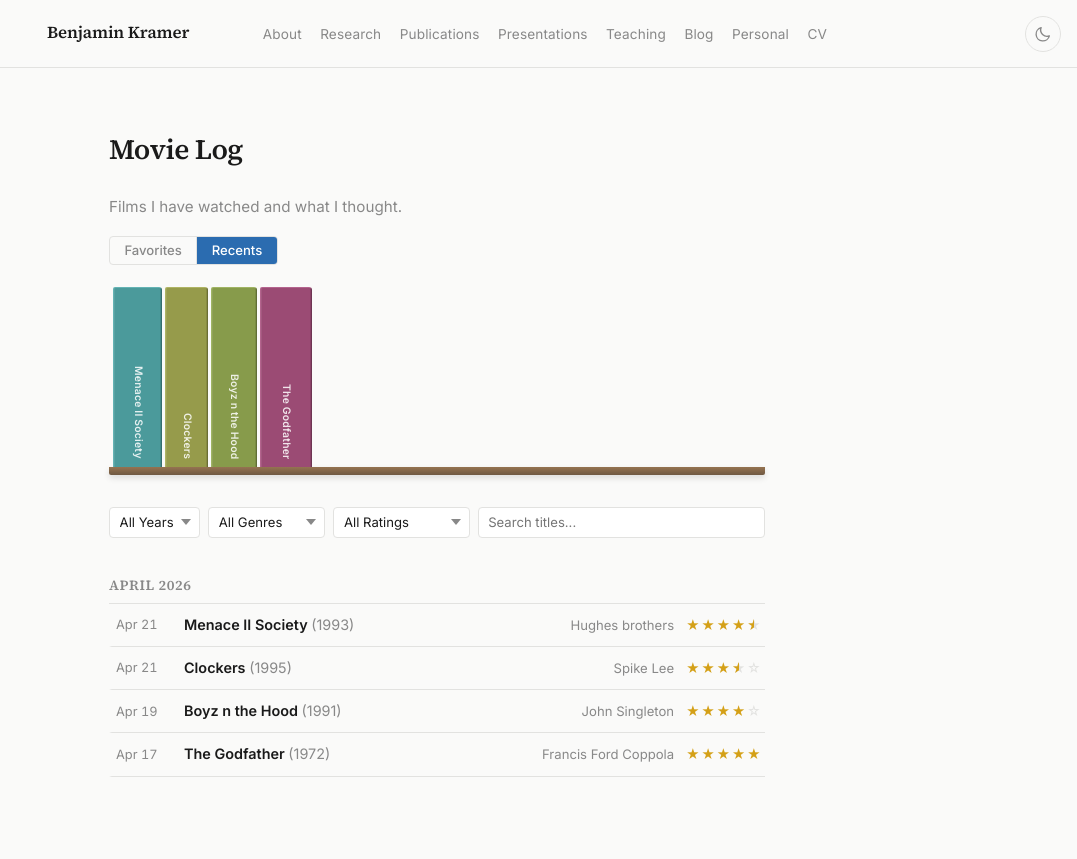
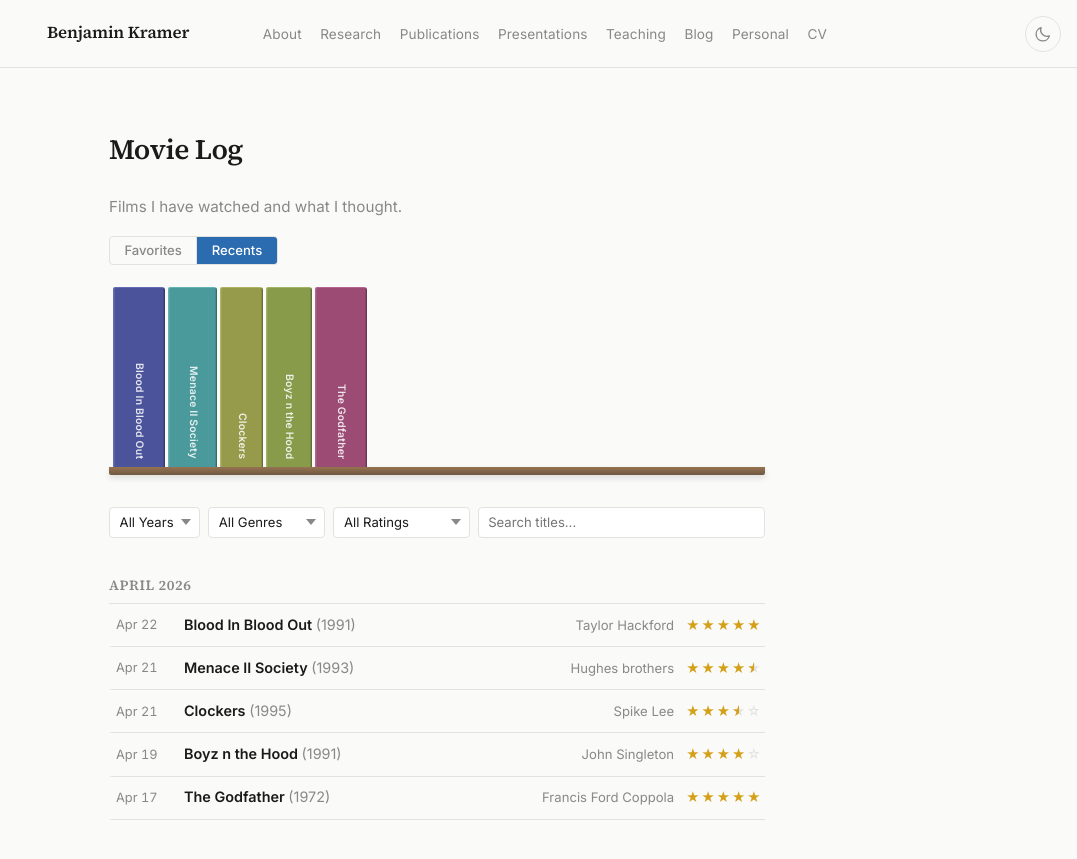
Before and after one commit to benjaminkramer50/benjaminkramer50.github.io, a Jekyll site: the page built from movies.md, in a window 1280 px wide. Shown: the top 859 px of the page, without its empty margins (203-1280 px from the left). Built offline with Jekyll 4.4.1, drawn with Linux system fonts in a browser that asks for light colours; some of the changed lines change nothing that is shown.

Commit message:
Update movies.yml

```diff
--- a/_data/movies.yml
+++ b/_data/movies.yml
@@ -1,3 +1,15 @@
+- title: "Blood In Blood Out"
+  year: 1991
+  director: "Taylor Hackford"
+  rating: 5
+  genre: "Crime drama"
+  date_watched: "2026-04-22"
+  review: "Wow. This is one of the best films I have ever seen. It is a tale of growth, whether positive or negative, and the impact of society and relationships of personal development. The lineage of the characters and their impacts on each other, while ostensibly simple, are extremely, and I mean *extremely* complex.
+
+The multi-faceted nature of the development of each character is outstanding, and the film's length is necessary. Throughout the film, we see the convergence, divergence, and intertwining between Miklo, Paco, and Cruz. The acting, to me, is oustanding, particularly in these three main characters.
+
+The raw emotion that is illustrated, including Miklo's desire to fit in and Paco's desire to stand out is so sharp. This emotion and illustration of the events in their lives provides multiple perspectives towards how their narratives develop and why they make the choices they make."
+
 - title: "Clockers"
   year: 1995
   director: "Spike Lee"
```
